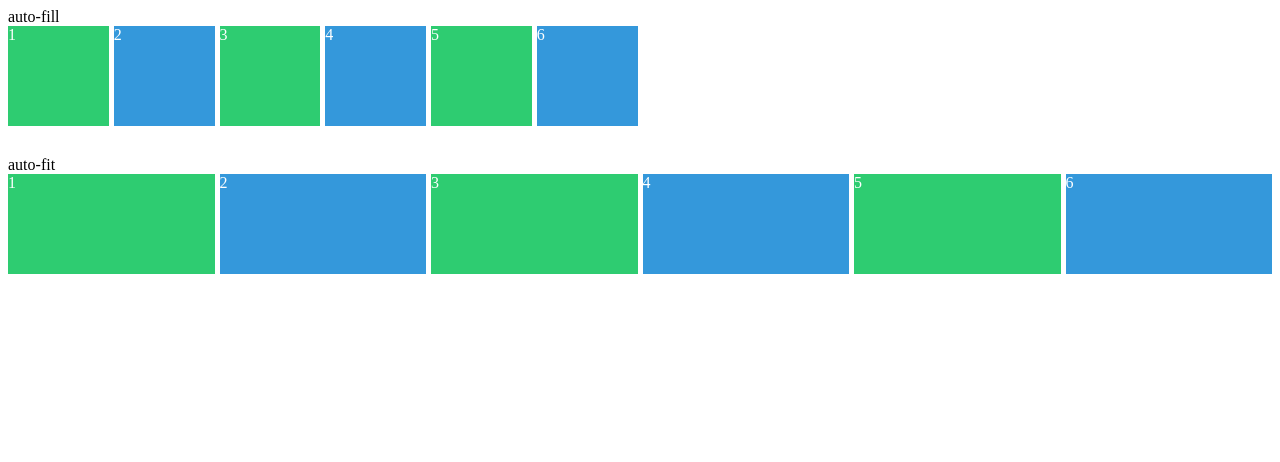
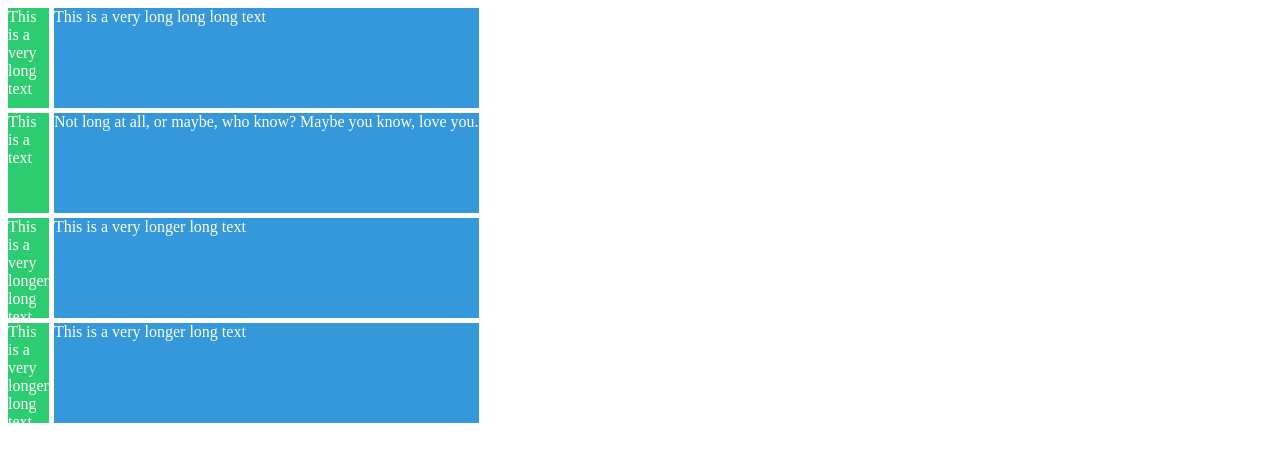
Before and after one commit to qlemql/SCSS, a plain HTML site: page index.html in a window 1280 px wide. Drawn offline with Linux system fonts and the light colour scheme.

Commit message:
Update CSS 5
max-content는 box를 컨텐츠에 필요한 만큼 키우는 것이고,
min-content는 box를 컨텐츠가 작아질 수 있는만큼 줄이는것이다.

repeat과 min&max와 함께 결합하여 사용할 수 있다.

repeat(x, minmax(max-content, x))
repeat(x, minmax(min-content, x))

```diff
--- a/index.html
+++ b/index.html
@@ -7,22 +7,17 @@
     <title>(S)CSS Master</title>
   </head>
   <body>
-    auto-fill
     <div class="grid">
-      <div class="item">1</div>
-      <div class="item">2</div>
-      <div class="item">3</div>
-      <div class="item">4</div>
-      <div class="item">5</div>
-      <div class="item">6</div>
+      <div class="item">This is a very long text</div>
+      <div class="item">This is a very long long long text</div>
+      <div class="item">This is a text</div>
+      <div class="item">
+        Not long at all, or maybe, who know? Maybe you know, love you.
+      </div>
+      <div class="item">This is a very longer long text</div>
+      <div class="item">This is a very longer long text</div>
+      <div class="item">This is a very longer long text</div>
+      <div class="item">This is a very longer long text</div>
     </div>
-    auto-fit
-    <div class="grid">
-      <div class="item">1</div>
-      <div class="item">2</div>
-      <div class="item">3</div>
-      <div class="item">4</div>
-      <div class="item">5</div>
-      <div class="item">6</div>
   </body>
 </html>
--- a/styles5.css
+++ b/styles5.css
@@ -2,8 +2,7 @@
   color: white;
   display: grid;
   gap: 5px;
-  grid-template-columns: repeat(5, minmax(100px, 1fr));
-  grid-auto-columns: 100px;
+  grid-template-columns: min-content max-content;
   grid-auto-rows: 100px;
   margin-bottom: 30px;
 }
@@ -15,11 +14,3 @@
 .item:nth-child(even) {
   background-color: #3498db;
 }
-
-.grid:first-child {
-  grid-template-columns: repeat(auto-fill, minmax(100px, 1fr));
-}
-
-.grid:last-child {
-  grid-template-columns: repeat(auto-fit, minmax(100px, 1fr));
-}
```
